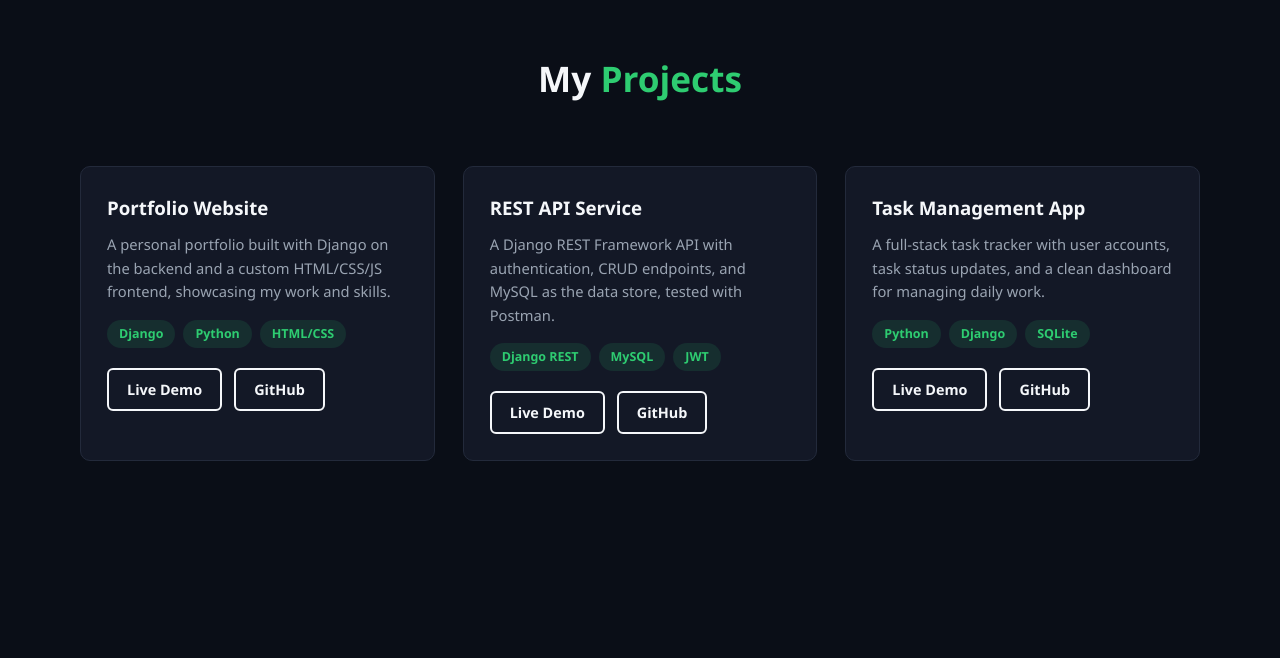
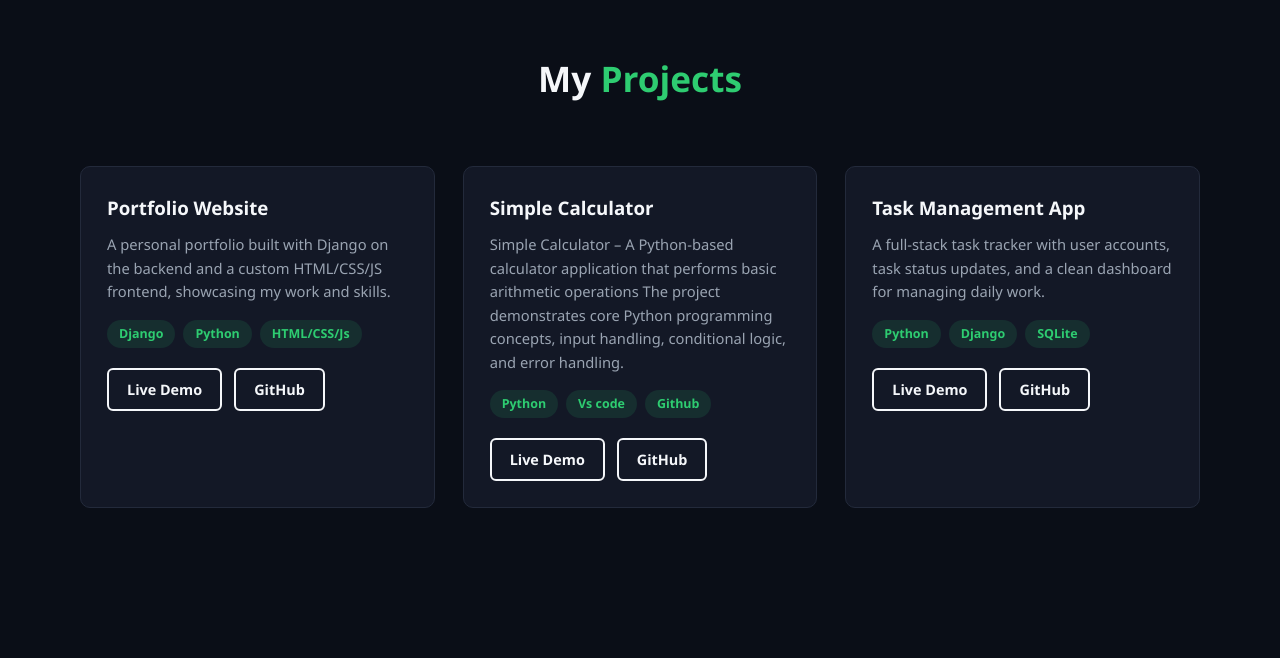
Before and after one commit to srinuanekalla-del/django_own_portfolio, a Django app: page / in a window 1280 px wide. Shown: the part 2024-2682 px from the top of the page. Run offline with Django 5.2, Linux system fonts and the light colour scheme.

Commit message:
Update homepage content

```diff
--- a/backend/templates/index.html
+++ b/backend/templates/index.html
@@ -144,10 +144,10 @@
           <p>A personal portfolio built with Django on the backend and a
              custom HTML/CSS/JS frontend, showcasing my work and skills.</p>
           <div class="tech-tags">
-            <span>Django</span><span>Python</span><span>HTML/CSS</span>
+            <span>Django</span><span>Python</span><span>HTML/CSS/Js</span>
           </div>
           <div class="project-links">
-            <a href="#" class="btn btn-outline small">Live Demo</a>
+            <a href="https://django-own-portfolio.onrender.com/" class="btn btn-outline small" target="_blank">Live Demo</a>
             <a href="https://github.com/srinuanekalla-del/django_own_portfolio.git" class="btn btn-outline small" target="_blank">GitHub</a>
           </div>
         </div>
@@ -155,15 +155,15 @@
 
       <div class="project-card">
         <div class="project-info">
-          <h3>REST API Service</h3>
-          <p>A Django REST Framework API with authentication, CRUD endpoints,
-             and MySQL as the data store, tested with Postman.</p>
+          <h3>Simple Calculator</h3>
+          <p>Simple Calculator – A Python-based calculator application that performs basic arithmetic operations
+             The project demonstrates core Python programming concepts, input handling, conditional logic, and error handling.</p>
           <div class="tech-tags">
-            <span>Django REST</span><span>MySQL</span><span>JWT</span>
+            <span>Python</span><span>Vs code</span><span>Github</span>
           </div>
           <div class="project-links">
             <a href="#" class="btn btn-outline small">Live Demo</a>
-            <a href="#" class="btn btn-outline small">GitHub</a>
+            <a href="https://github.com/srinuanekalla-del/simple_calculator.git" class="btn btn-outline small" target="_blank">GitHub</a>
           </div>
         </div>
       </div>
```
